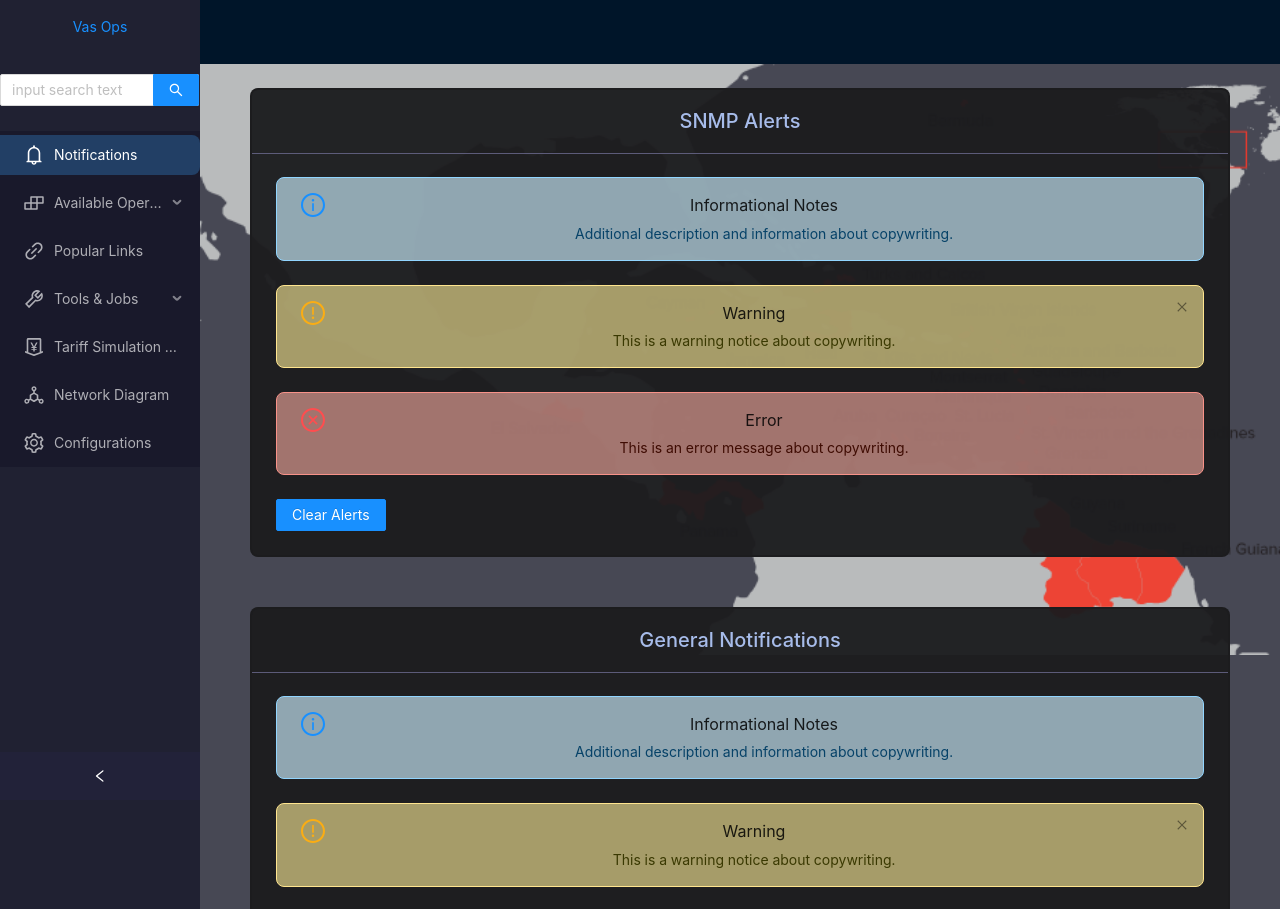
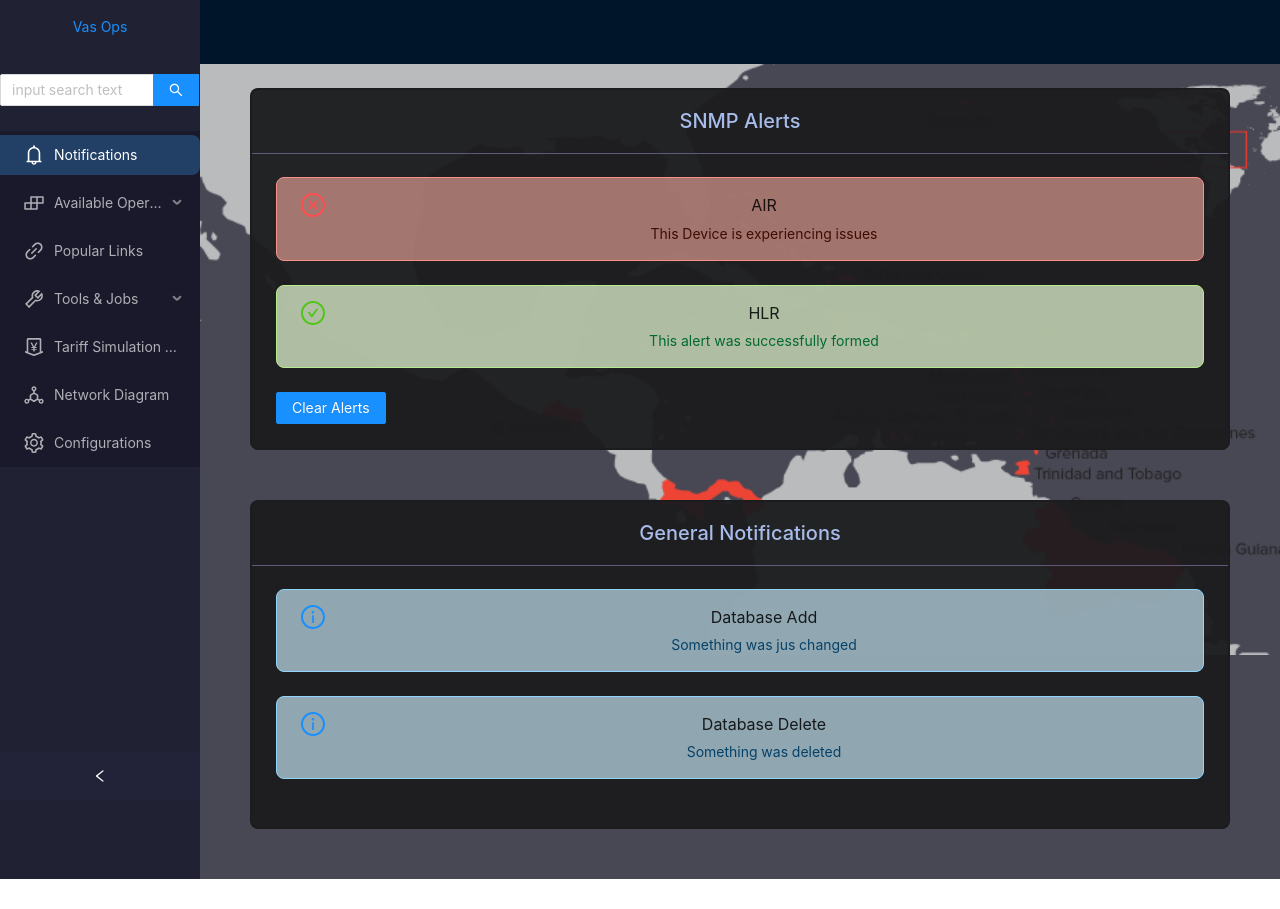
Before and after one commit to EJon-bit/react-azure-web-app, a React (Create React App) app in the folder networkgui-app/: page /notices in a window 1280 px wide. Shown: the top 909 px of the page. After the commit the page ends 879 px from the top, so only its background shows below. Built offline with nearby package versions, Linux system fonts and the light colour scheme.

Commit message:
update routing and stes in components

```diff
--- a/networkgui-app/src/App.js
+++ b/networkgui-app/src/App.js
@@ -8,22 +8,25 @@ import {Layout} from 'antd';
 const {Header}= Layout;
 
 class App extends React.Component {
+
+  state = {
+    operations:["Operation 1", "Operation 2", "Operation 3"]
+  };
+
   render(){
     return (
       <Router>
         <div className="App">
           <Layout id='appContainer'>
-            <SiderNav/>
+            <SiderNav transOps={this.state.operations}/>
             <Layout className="site-layout">
               <Header>
 
               </Header>
               <div id='routesContainer'>
-                <Routes/>
+                <Routes transOps={this.state.operations}/>
               </div>
-
             </Layout>
-
           </Layout>
         </div>
 
--- a/networkgui-app/src/components/Notifications.js
+++ b/networkgui-app/src/components/Notifications.js
@@ -7,55 +7,86 @@ class Notifications extends React.Component{
 
     state={
         visible:false,
-        setVisible:false,
         confirmLoading:false,
-        setConfirmLoading:false
+        snmpAlerts:[
+            {
+                alertType:"error",
+                source:"AIR",
+                message:"This Device is experiencing issues",
+            },
+            {
+                alertType:"success",
+                source:"HLR",
+                message:"This alert was successfully formed",
+            }
+        ],
+        generalNotices:[
+            {
+                alertType:"info",
+                source: "Database Add",
+                message:"Something was jus changed",
+            },
+            {
+                alertType:"info",
+                source: "Database Delete",
+                message:"Something was deleted",
+            }
+
+        ]
     }
 
-    showPopconfirm = () => {
-        this.setState({setVisible:true});
+    showPopconfirm = visible => {
+        this.setState({visible});
     };
 
-    handleOk = () => {
-        this.setState({setConfirmLoading:true});
+    handleOk = confirmLoading => {
+        this.setState({confirmLoading});
         setTimeout(() => {
-            this.setState({setVisible:false});
-            this.setState({setConfirmLoading:false});
+            this.setState({visible:false});
+            this.setState({confirmLoading:false});
         }, 2000);
     };
 
     handleCancel = () => {
         console.log('Clicked cancel button');
-        this.setState({setVisible:false});
+        this.setState({visible:false});
     };
 
     render(){
+
+        var snmpAlertDisplay= this.state.snmpAlerts.map((alert, index) =>{
+            return(
+                <Alert
+                    key={`Alert-${index}`}
+                    message={alert.source}
+                    description={alert.message}
+                    type={alert.alertType}
+                    showIcon/>
+            );
+        });
+
+        var noticeDisplay= this.state.generalNotices.map((notice, index) =>{
+            return(
+                <Alert
+                    key={`Notice-${index}`}
+                    message={notice.source}
+                    description={notice.message}
+                    type={notice.alertType}
+                    showIcon/>
+            );
+        });
+
         return(
             <div>
                 <Card title="SNMP Alerts">
                     <Row>
                         <Col flex={5}>
-                            <Alert
-                                message="Informational Notes"
-                                description="Additional description and information about copywriting."
-                                type="info"
-                                showIcon/>
-                            <Alert
-                                message="Warning"
-                                description="This is a warning notice about copywriting."
-                                type="warning"
-                                showIcon
-                                closable/>
-                            <Alert
-                                message="Error"
-                                description="This is an error message about copywriting."
-                                type="error"
-                                showIcon/>
+                            {snmpAlertDisplay}
                         </Col>
                     </Row>
                     <Row id="buttonRow">
-                        <Popconfirm
-                            title="Title"
+                        <Popconfirm id="popConfirm"
+                            title="Are you Sure?"
                             placement="left"
                             visible={this.state.visible}
                             onConfirm={this.handleOk}
@@ -71,22 +102,7 @@ class Notifications extends React.Component{
                 <Card title="General Notifications">
                     <Row gutter={[24,24]}>
                         <Col flex={5}>
-                        <Alert
-                                message="Informational Notes"
-                                description="Additional description and information about copywriting."
-                                type="info"
-                                showIcon/>
-                            <Alert
-                                message="Warning"
-                                description="This is a warning notice about copywriting."
-                                type="warning"
-                                showIcon
-                                closable/>
-                            <Alert
-                                message="Error"
-                                description="This is an error message about copywriting."
-                                type="error"
-                                showIcon/>
+                            {noticeDisplay}
                         </Col>
                     </Row>
                 </Card>
--- a/networkgui-app/src/components/Operation Pages/Operation1.js
+++ b/networkgui-app/src/components/Operation Pages/Operation1.js
@@ -1,19 +1,21 @@
 import React from 'react';
 import 'antd/dist/antd.css';
-//import '../../cssComponents/operations.css'
-
 import Operation from './Sub Op Components/Operation';
-
+import {withRouter} from 'react-router-dom';
 
 
 class Operation1 extends React.Component{
+    state = {
+        path: this.props.location.pathname
+    };
+
     render(){
         return(
             <div>
-                <Operation/>
+                <Operation opPath={this.state.path}/>
             </div>
         );
     }
 }
 
-export default Operation1;
+export default withRouter(Operation1);
--- a/networkgui-app/src/components/Operation Pages/Sub Op Components/ActivityTable.js
+++ b/networkgui-app/src/components/Operation Pages/Sub Op Components/ActivityTable.js
@@ -18,7 +18,14 @@ const columns = [
 
 ];
 
-const data = [
+
+function onChange(pagination, filters, sorter, extra) {
+  console.log('params', pagination, filters, sorter, extra);
+}
+
+class ActivityTable extends React.Component{
+  state={
+    tableData:[
       {
         key: '1',
         name: 'John Brown',
@@ -35,20 +42,13 @@ const data = [
         key: '3',
         name: 'Joe Black',
         dateUsed: 32
-
       }
-
-];
-
-function onChange(pagination, filters, sorter, extra) {
-  console.log('params', pagination, filters, sorter, extra);
+    ]
   }
-
-class ActivityTable extends React.Component{
     render(){
         return(
             <div>
-                <Table columns={columns} dataSource={data} onChange={onChange} />
+                <Table columns={columns} dataSource={this.state.tableData} onChange={onChange} />
             </div>
         );
     }
--- a/networkgui-app/src/components/PopularLinks.js
+++ b/networkgui-app/src/components/PopularLinks.js
@@ -5,28 +5,32 @@ import '../cssComponents/PopLinks.scoped.css';
 
 
 class PopularLinks extends React.Component{
+    state={
+        popLinks:[
+            {
+                name: "App Name",
+                link:"stdgsadf"
+            }
+        ]
+    }
+
     render(){
+        var displayLinks= this.state.popLinks.map((link, index)=>{
+            return(
+                <Col key={`link-${index}`} flex={5}>
+                    <Card id="AppCard" title={link.name}>
+                        {link.link}
+                    </Card>
+                </Col>
+            )
+        })
+
+
         return(
             <div>
                 <Card title="Frequently Visited Network Apps">
                     <Row gutter={30}>
-                        <Col flex={5}>
-                            <Card id="AppCard" title="App Name">
-                                Link
-                            </Card>
-                        </Col>
-
-                        <Col flex={5}>
-                            <Card id="AppCard" title="App Name">
-                                Link
-                            </Card>
-                        </Col>
-
-                        <Col flex={5}>
-                            <Card id="AppCard" title="App Name">
-                                Link
-                            </Card>
-                        </Col>
+                        {displayLinks}
                     </Row>
                 </Card>
             </div>
--- a/networkgui-app/src/cssComponents/Notifications.scoped.css
+++ b/networkgui-app/src/cssComponents/Notifications.scoped.css
@@ -26,7 +26,7 @@
 }
 
 .ant-alert-success {
-    background-color: #e4f8d1a1;
+    background-color: #e4f8d1bb;
     border: 1px solid #b7eb8f;
     color: #036931;
 }
@@ -46,12 +46,16 @@ color: #3a3902;
 }
 
 .ant-alert-error {
-background-color: #f8ada19a;
-border: 1px solid #f89289;
-color: #3f0c03;
-
+    background-color: #f8ada19a;
+    border: 1px solid #f89289;
+    color: #3f0c03;
 }
 
 .ant-row#buttonRow> button{
     justify-content: center;
 }
+
+#popConfirm{
+    background-color: rgba(53, 52, 54, 0.829);
+    color: blanchedalmond;
+}
--- a/networkgui-app/src/router.js
+++ b/networkgui-app/src/router.js
@@ -4,23 +4,37 @@ import Notifications from './components/Notifications';
 import PopularLinks from './components/PopularLinks'
 import Configurations from './components/Configurations';
 import CreateJob from './components/Job Pages/CreateJob';
-import Operation1 from './components/Operation Pages/Operation1'
 import NetworkPage from './components/NetworkPage';
 import SubmittedJobs from './components/Job Pages/SubmittedJobs';
 import CurrentJobs from './components/Job Pages/CurrentJobs';
+import Operation1 from './components/Operation Pages/Operation1'
 
 import {Switch, Route} from 'react-router-dom';
 
 
 class Routes extends React.Component{
+
+
     render(){
+
+        var opRoutes= this.props.transOps;
+        console.log(opRoutes)
+
+        opRoutes =opRoutes.map((op)=>{
+            return(
+                <Route path={`/${op}`} component={Operation1}/>
+            );
+        });
+
+
         return(
             <Switch>
+                {opRoutes}
                 <Route exact path="/" component={HomePage}/>
                 <Route path="/notices" component={Notifications}/>
                 <Route path="/config" component={Configurations}/>
+
                 <Route path="/createJob" component={CreateJob}/>
-                <Route path="/operation1" component={Operation1}/>
                 <Route path="/network" component={NetworkPage}/>
                 <Route path="/PopLinks" component={PopularLinks}/>
                 <Route path="/jobsSubmitted" component={SubmittedJobs}/>
```
Also changed, not shown: networkgui-app/src/components/Job Pages/CurrentJobs.js (+20 -17 lines), networkgui-app/src/components/NavSider.js (+17 -7 lines), networkgui-app/src/components/Operation Pages/Sub Op Components/Operation.js (+39 -31 lines). Lines whose indentation alone changed are shown as unchanged.
